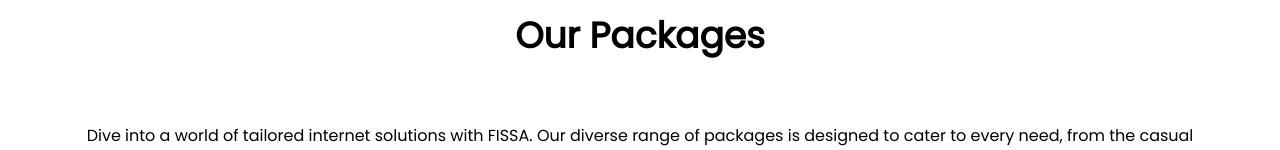
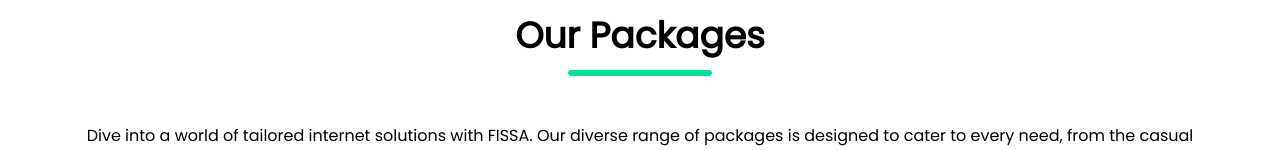
Before and after one commit to armanhn/fissabd_react_live, a React (Vite) app: page / in a window 1280 px wide. Shown: the part 2188-2338 px from the top of the page. Built offline with nearby package versions, Linux system fonts and the light colour scheme.

Commit message:
minor change in my package section

```diff
--- a/src/components/Home.jsx
+++ b/src/components/Home.jsx
@@ -148,7 +148,7 @@
       <div className='max-w-6xl mx-auto text-center py-20 md:px-0 px-8' id="section-4">
         <div data-aos="fade-up" className='flex items-center flex-col gap-3 pt-4'>
           <h1 className='text-4xl font-bold leading-tight'> Our Packages</h1>
-          <div className="w-40 h-1.5 rounded-lg"></div>
+          <div className="w-36 h-1.5 rounded-lg bg-green"></div>
         </div>
         <p data-aos="zoom-in" className='pt-12'>Dive into a world of tailored internet solutions with FISSA. Our diverse range of packages is designed to cater to every need, from the casual browser to the data-intensive user. Whether you're a home user or a large enterprise, we've got a plan that's just right for you. Experience seamless connectivity, top-notch customer support, and the promise of a better digital tomorrow with our curated internet packages</p>
 
```
